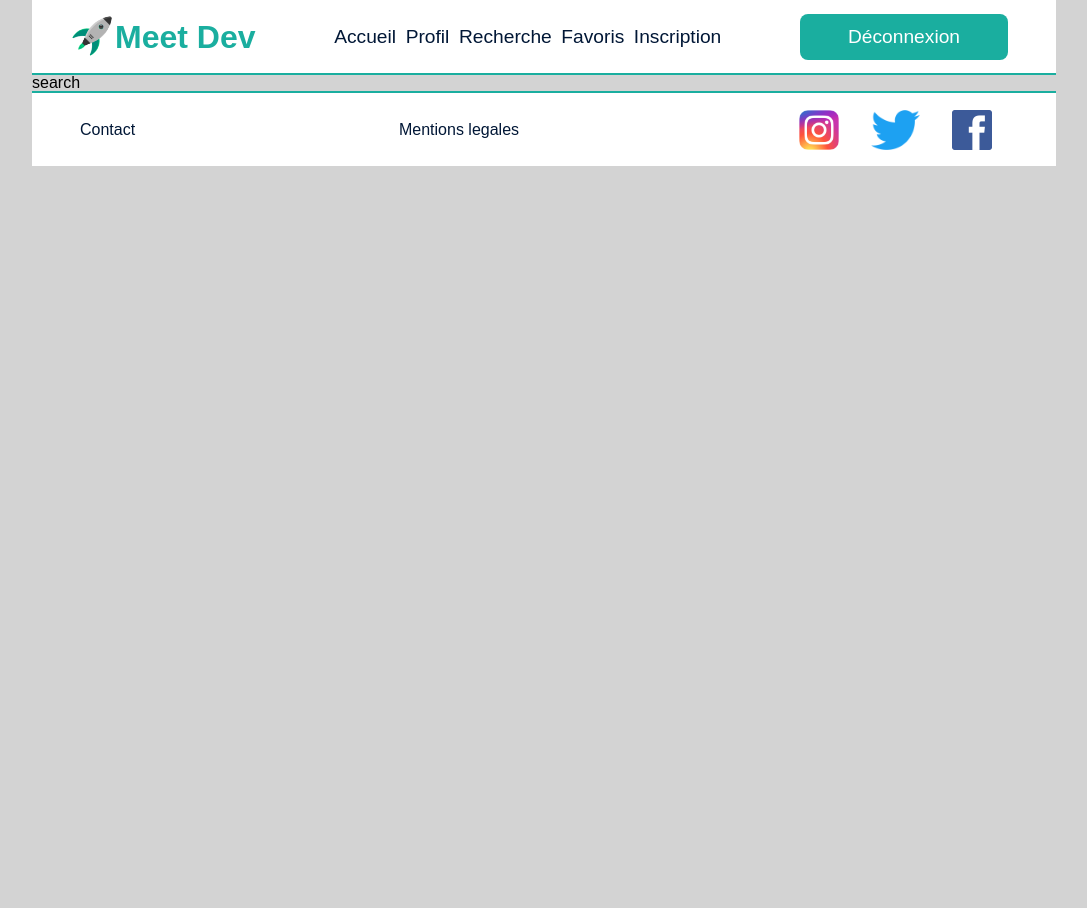
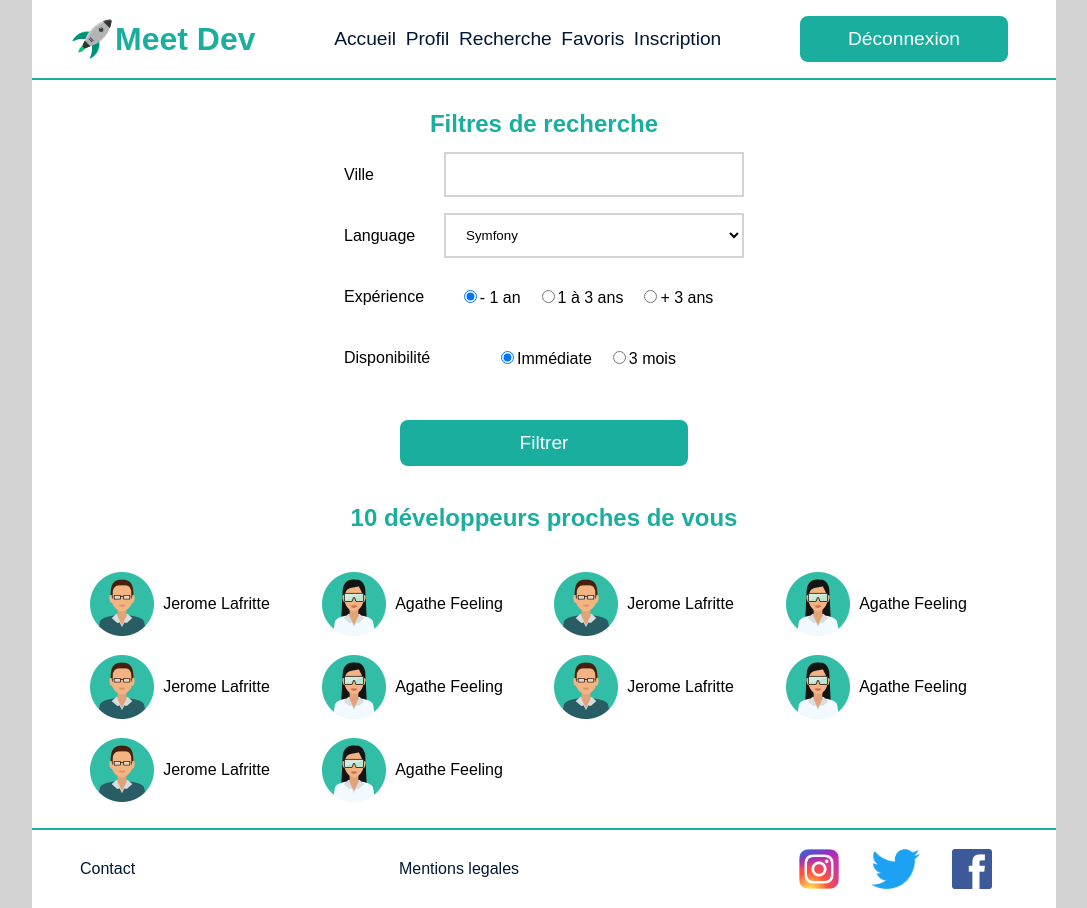
Before and after one commit to alerafart/MeetDevFront, a React app: page /recherche in a window 1280 px wide. Shown: the whole page, without its empty margins (96-1183 px from the left). Before the commit the page ends 800 px from the top, so only its background shows below. Built offline with nearby package versions, Linux system fonts and the light colour scheme.

Commit message:
feat(view): add search pagein static

```diff
--- a/src/components/Footer/footer.scss
+++ b/src/components/Footer/footer.scss
@@ -3,13 +3,15 @@
 .footer {
 
 
-  height: 75px;
+  height: 10vh;
+  min-height: 75px;
+  max-height:100px;
   padding: 0 3rem;
   display: flex;
   justify-content: space-between;
   align-items: center;
   border-top: 2px solid vars.$mainColor ;
-  background-color: white;
+  background-color: vars.$mainBackground;
   color: vars.$mainFontAnthra;
 
 
--- a/src/components/Header/header.scss
+++ b/src/components/Header/header.scss
@@ -5,10 +5,12 @@
   justify-content: space-between;
   align-items: center;
   border-bottom: 2px solid vars.$mainColor ;
-  height: 75px;
+  height: 10vh;
+  min-height: 75px;
+  max-height: 100px;
   padding: 0 3rem;
   color: vars.$mainColor;
-  background-color: white;
+  background-color: vars.$mainBackground;
 
   &__logo {
     font-size: 2rem;
@@ -30,6 +32,7 @@
     display: flex;
     justify-content: center;
     color: vars.$mainFontAnthra;
+    // display: none;
 
     &--item {
       padding: 0 0.3rem;
@@ -40,7 +43,7 @@
   &__button {
     border: none;
     background-color: vars.$mainColor;
-    color: white;
+    color: vars.$mainBackground;
     padding: 12px 3rem;
     border-radius: 8px;
     font-size: 1.2rem;
--- a/src/components/Home/home.scss
+++ b/src/components/Home/home.scss
@@ -1,17 +1,20 @@
 @use '../../styles/vars';
 
 .home {
-  background-color: white;
+  background-color: vars.$mainBackground;
   margin: 0 auto;
   padding: 1em 3em;
-  justify-content: center;
+  min-height: 80vh;
+
 
   &__header {
     display: flex;
     flex-direction: column;
     justify-content: center;
     align-items: center;
-    height: 175px;
+    height: 12rem;
+
+
     &--title {
       font-weight: bolder;
       font-size: 3rem;
@@ -26,11 +29,12 @@
   }
 
   &__citation {
-    height: 175px;
+    height: 25%;
     display: flex;
     align-items: center;
     flex-direction: column;
     font-size: 1.5rem;
+    height: 10rem;
     color: vars.$mainFontAnthra;
 
     &--citation {
@@ -38,6 +42,7 @@
       text-align: center;
       line-height: 32px;
       margin-bottom: 8px;
+      font-style: italic;
     }
 
     &--author {
@@ -51,7 +56,7 @@
     display: flex;
     margin: 0 auto;
     justify-content: center;
-    height: 175px;
+    height: 8rem;
     flex-wrap: wrap;
     max-width: 80%;
 
--- a/src/components/Search/index.js
+++ b/src/components/Search/index.js
@@ -1,9 +1,172 @@
 import './search.scss';
+import man from '../../assets/images/men.png';
+import woman from '../../assets/images/woman.png';
 
 function Search() {
   return (
     <div className="search">
-      search
+      <h2 className="search__title">
+        Filtres de recherche
+      </h2>
+      <form className="search__filter">
+        <div className="search__filter__champ">
+          <div className="search__filter__champ--label">
+            Ville
+          </div>
+          <input className="search__filter__champ--input" type="text" value="" />
+        </div>
+        <div className="search__filter__champ">
+          <div className="search__filter__champ--label">
+            Language
+          </div>
+          <select className="search__filter__champ--input">
+            <option value="Symfony" selected>Symfony</option>
+            <option value="React">React</option>
+          </select>
+        </div>
+        <div className="search__filter__champ">
+          <div className="search__filter__champ--label">
+            Expérience
+          </div>
+          <div className="search__filter__champ--radio">
+            <label className="search__filter__champ--radio--item" htmlFor="exp1">
+              <input checked type="radio" value="exp1" name="exp1" />
+              - 1 an
+            </label>
+            <label className="search__filter__champ--radio--item" htmlFor="exp2">
+              <input type="radio" value="exp2" name="exp2" />
+              1 à 3 ans
+            </label>
+            <label className="search__filter__champ--radio--item" htmlFor="exp3">
+              <input type="radio" value="exp3" name="exp3" />
+              + 3 ans
+            </label>
+          </div>
+        </div>
+        <div className="search__filter__champ">
+          <div className="search__filter__champ--label">
+            Disponibilité
+          </div>
+          <div className="search__filter__champ--radio">
+            <label className="search__filter__champ--radio--item" htmlFor="immediatly">
+              <input checked type="radio" value="immadiatly" name="immediatly" />
+              Immédiate
+            </label>
+            <label className="search__filter__champ--radio--item" htmlFor="soon">
+              <input type="radio" value="soon" name="soon" />
+              3 mois
+            </label>
+          </div>
+        </div>
+        <input type="submit" className="search__filter--button" value="Filtrer" />
+      </form>
+
+      <h2 className="search__title">
+        {10} développeurs proches de vous
+      </h2>
+
+      <div className="result">
+        <div className="result__champ">
+          <img
+            className="result__champ--img"
+            src={man}
+            alt="avatar"
+          />
+          <div className="result__champ--item">
+            Jerome Lafritte
+          </div>
+        </div>
+        <div className="result__champ">
+          <img
+            className="result__champ--img"
+            src={woman}
+            alt="avatar"
+          />
+          <div className="result__champ--item">
+            Agathe Feeling
+          </div>
+        </div>
+        <div className="result__champ">
+          <img
+            className="result__champ--img"
+            src={man}
+            alt="avatar"
+          />
+          <div className="result__champ--item">
+            Jerome Lafritte
+          </div>
+        </div>
+        <div className="result__champ">
+          <img
+            className="result__champ--img"
+            src={woman}
+            alt="avatar"
+          />
+          <div className="result__champ--item">
+            Agathe Feeling
+          </div>
+        </div>
+        <div className="result__champ">
+          <img
+            className="result__champ--img"
+            src={man}
+            alt="avatar"
+          />
+          <div className="result__champ--item">
+            Jerome Lafritte
+          </div>
+        </div>
+        <div className="result__champ">
+          <img
+            className="result__champ--img"
+            src={woman}
+            alt="avatar"
+          />
+          <div className="result__champ--item">
+            Agathe Feeling
+          </div>
+        </div>
+        <div className="result__champ">
+          <img
+            className="result__champ--img"
+            src={man}
+            alt="avatar"
+          />
+          <div className="result__champ--item">
+            Jerome Lafritte
+          </div>
+        </div>
+        <div className="result__champ">
+          <img
+            className="result__champ--img"
+            src={woman}
+            alt="avatar"
+          />
+          <div className="result__champ--item">
+            Agathe Feeling
+          </div>
+        </div>
+        <div className="result__champ">
+          <img
+            className="result__champ--img"
+            src={man}
+            alt="avatar"
+          />
+          <div className="result__champ--item">
+            Jerome Lafritte
+          </div>
+        </div>
+        <div className="result__champ">
+          <img
+            className="result__champ--img"
+            src={woman}
+            alt="avatar"
+          />
+          <div className="result__champ--item">
+            Agathe Feeling
+          </div>
+        </div>
+      </div>
     </div>
   );
 }
--- a/src/components/Search/search.scss
+++ b/src/components/Search/search.scss
@@ -0,0 +1,106 @@
+@use '../../styles/vars';
+
+.search {
+  background-color: vars.$mainBackground;
+  margin: 0 auto;
+  padding: 1em 3em;
+  min-height: 80vh;
+
+  &__title {
+    margin: 1rem auto;
+    text-align: center;
+    font-size: 1.5rem;
+    font-weight: bold;
+    color: vars.$mainColor;
+  }
+
+  &__filter {
+    display: flex;
+    align-items: center;
+    flex-direction: column;
+    padding: 0 2rem;
+
+    &--button {
+      margin-top: 24px;
+      margin-bottom: 24px;
+      background-color: vars.$mainColor;
+      color: vars.$mainBackground;
+      border-radius: 8px;
+      border: none;
+      font-size: 1.2rem;
+      padding: 12px 3rem;
+      width: 18rem;
+
+    }
+
+    &__champ {
+      display: flex;
+      justify-content: center;
+      height: 45px;
+      width: 500px;
+      align-items: center;
+      margin: 0 auto 16px;
+
+      &--label {
+        display: flex;
+        justify-content: flex-start;
+        width: 100px;
+
+      }
+
+      &--input {
+        display: flex;
+        justify-content: center;
+        width: 100px;
+        width: 60%;
+        height: 100%;
+        border: 2px solid vars.$mainFontGrey;
+        padding: 0 1rem;
+        background-color: vars.$mainBackground;
+
+      }
+
+      &--radio {
+        display: flex;
+        align-items: center;
+        width: 60%;
+        justify-content: center;
+
+        &--item {
+          margin-right: 16px;
+        }
+      }
+
+    }
+
+
+
+  }
+
+}
+
+.result {
+  margin-top: 2rem;
+  display: flex;
+  justify-content: flex-start;
+  flex-wrap: wrap;
+
+  &__champ {
+    width: 25%;
+    display: flex;
+    align-items: center;
+
+
+
+    &--img {
+      width: 4rem;
+      margin: 0.6rem;
+    }
+
+
+    &--item {
+      // to change the style of each result
+    }
+  }
+
+}
--- a/src/styles/_vars.scss
+++ b/src/styles/_vars.scss
@@ -6,3 +6,4 @@ $gutter: 1.5rem;
 $mainColor: #1aae9f;
 $mainFontAnthra: #011736;
 $mainFontGrey: lightgrey;
+$mainBackground: white;
--- a/src/styles/index.scss
+++ b/src/styles/index.scss
@@ -1,5 +1,7 @@
 @use 'reset';
 @use 'vars';
+
+
 
 body {
   font-family: sans-serif;
```
